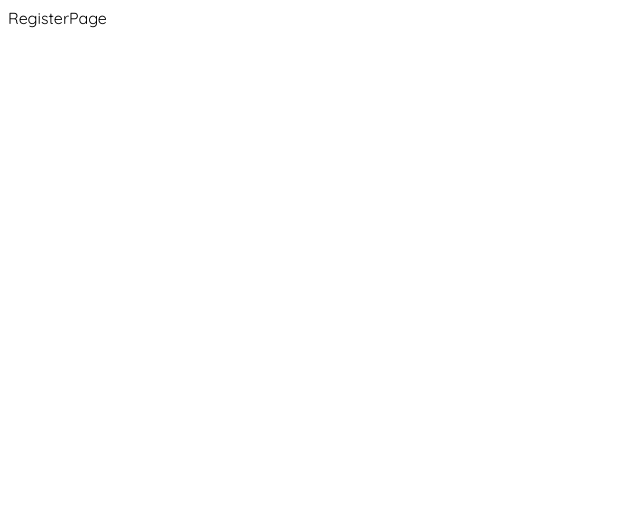
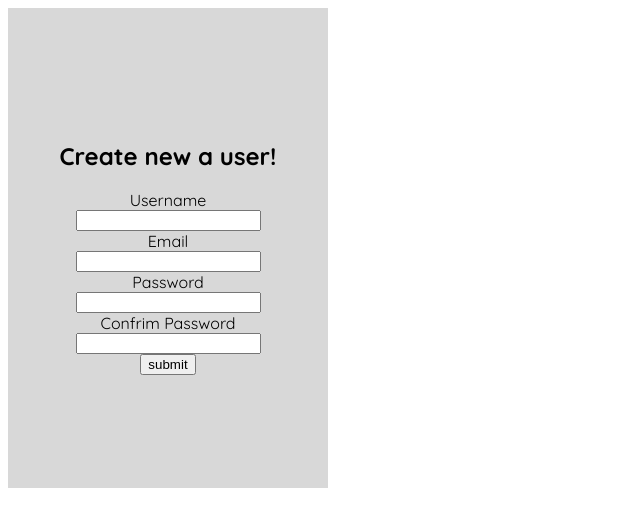
Before and after one commit to Pspanchig/FinancialWeb, a React (Vite) app: page /FinancialWeb/register in a window 1280 px wide. Shown: the top 526 px of the page, without its empty margins (0-640 px from the left). Built offline with nearby package versions, Linux system fonts and the light colour scheme.

Commit message:
Security Menu

```diff
--- a/src/App.tsx
+++ b/src/App.tsx
@@ -2,6 +2,8 @@
 import { BrowserRouter as Router, Routes, Route} from 'react-router-dom';
 import LoginMenu from './Pages/LoginMenu';
 import RegisterPage from './Pages/RegisterPage';
+import Protected from './Pages/Protected';
+import AppRoutes from './Pages/AppRoutes';
 
 function App() {
 
@@ -10,6 +12,7 @@ function App() {
       <Routes>
         <Route path="/FinancialWeb/" element={<LoginMenu />} />
         <Route path="/FinancialWeb/register" element={<RegisterPage />} />
+        <Route path="/FinancialWeb/app/*" element={<Protected component ={AppRoutes}/>} />
       </Routes>
     </Router>
   )
--- /dev/null
+++ b/src/Pages/AppRoutes.tsx
@@ -0,0 +1,12 @@
+import {Routes, Route}  from "react-router-dom";
+import Dashboard from "./Dashboard";
+
+const AppRoutes = () => {
+  return (
+    <Routes>
+        <Route path="/" element={<Dashboard />} />
+    </Routes>
+  )
+}
+
+export default AppRoutes
--- /dev/null
+++ b/src/Pages/Dashboard.tsx
@@ -0,0 +1,9 @@
+// import React from 'react'
+
+const Dashboard = () => {
+  return (
+    <div>Dashboard</div>
+  )
+}
+
+export default Dashboard
--- a/src/Pages/LoginMenu.tsx
+++ b/src/Pages/LoginMenu.tsx
@@ -1,4 +1,4 @@
-import './LoginPage.css'
+import './Css/LoginPage.css'
 
 import LoginForm from '../components/LoginMenu/LoginForm'
 import { useNavigate } from 'react-router-dom'
--- /dev/null
+++ b/src/Pages/Protected.tsx
@@ -0,0 +1,65 @@
+import React, { useEffect, useState } from "react";
+import { useNavigate } from "react-router-dom";
+import Alert from "../components/Protected/Alert";
+
+interface ProtectedProps {
+  component: React.ComponentType;
+}
+
+const Protected: React.FC<ProtectedProps> = ({ component: Component }) => {
+
+  const Navigate = useNavigate();
+  const [access, setAcces] = useState<boolean>(false);
+  const [url] = useState<string>(`https://localhost:7083/api/Users/${localStorage.getItem("CurrentUser")}`);
+
+  async function UserFromDB(): Promise<any> {
+    try{
+      const response = await fetch(url);
+      const data = await response.json();
+      return data;
+    } catch(error){
+      alert('There was a problem with the server connection:' + error);
+    }
+  }
+
+  async function CheckUser(): Promise<any>{
+    const promiseUser: {id: string, status: boolean} = await UserFromDB();
+    const currentUser: string = localStorage.getItem("CurrentUser") ?? "";
+
+    if((promiseUser.id === currentUser) && promiseUser.status === true){
+        setTimeout(() => {
+          console.log(promiseUser.status)
+          setAcces(true)
+        }, 2000);
+    } else{
+      setTimeout(() => {
+        setAcces(false)
+        alert("Verification failed, try login again :c")
+        Navigate('/FinancialWeb/')
+      }, 2000);
+    }
+  }
+
+  useEffect(() =>{
+    CheckUser();
+  })
+
+
+  return (
+    <>
+      {
+        access === true &&(
+          <Component />
+        )
+      }
+      {
+        access === false &&(
+          <Alert></Alert>
+        )
+      }
+    </>
+
+  );
+};
+
+export default Protected;
--- a/src/Pages/RegisterPage.tsx
+++ b/src/Pages/RegisterPage.tsx
@@ -1,7 +1,8 @@
+import RegisterForms from "../components/Register/RegisterForms"
 
 const RegisterPage = () => {
   return (
-    <div>RegisterPage</div>
+    <RegisterForms></RegisterForms>
   )
 }
 
--- a/src/components/LoginMenu/LoginForm.tsx
+++ b/src/components/LoginMenu/LoginForm.tsx
@@ -16,16 +16,18 @@ const LoginForm = () => {
       const response = await fetch(url);
       const data = await response.json();
       return data;
-    } catch{
-      alert('There was a problem with the server connection');
+    } catch(error){
+      alert('There was a problem with the server connection:' + error);
     }
   }
 
   async function AllowLoggin(): Promise<void>{
     const users = await UsersFromDB();
-    const findUser = users.find((u: { username: string , password: string}) => u.username === username && u.password === password);
-    localStorage.setItem("CurrentUser", findUser.id);
 
+    if(username !== null && password !== null){
+      const findUser = users.find((u: { username: string , password: string}) => u.username === username.toLowerCase() && u.password === password);
+
+      if(findUser !== undefined){
         const updateState: User = {
           username: findUser.username,
           email: findUser.email,
@@ -34,7 +36,16 @@ const LoginForm = () => {
         };
 
         const putUrl : string = `${url}/${findUser.id}`
+        CallEndPoint(putUrl,updateState,findUser);
+      } else{
+        alert("User not found");
+      }
+    }
+  }
 
+  async function CallEndPoint(putUrl: string, updateState: User, findUser: any) : Promise<any>{
+    try{
+      localStorage.setItem("CurrentUser", findUser.id);
       fetch(putUrl, {
         method: 'PUT',
         headers: {
@@ -43,7 +54,11 @@ const LoginForm = () => {
         body: JSON.stringify(updateState),
       })
       .then()
-    .then(() => Navigate('/dashboard'))
+      .then(() => Navigate('/FinancialWeb/App/'))
+
+    } catch(error){
+      alert('There was a problem with the server connection:' + error);
+    }
   }
 
   return (
--- /dev/null
+++ b/src/components/Protected/Alert.tsx
@@ -0,0 +1,11 @@
+
+const Alert = () => {
+  return (
+    <section>
+        <h2>Alert</h2>
+        <p>This is an alert message.</p>
+    </section>
+  )
+}
+
+export default Alert
--- /dev/null
+++ b/src/components/Register/RegisterForms.tsx
@@ -0,0 +1,75 @@
+import { useState } from "react"
+import { useNavigate } from "react-router-dom"
+import './RgisterForms.css'
+
+const RegisterForms = () => {
+    const [username, setUsername] = useState<string>('')
+    const [email, setEmail] = useState<string>('')
+    const [password, setPassword] = useState<string>('')
+    const [confirmPassword, setconfirmPassword] = useState<string>('')
+    const [api, setApi] = useState<string>('https://localhost:7083/api/Users')
+    const Navigate = useNavigate();
+
+    async function ConnectToServer(): Promise<any>{
+        const response = await fetch(api);
+        const data = await response.json();
+        console.log(data)
+    }
+
+    async function CreateNewUser(): Promise<any>{
+        let UserInformation : User = CreateUser();
+
+        try{
+            const response = await fetch(api,{
+                method: 'POST',
+                headers: {
+                  'Content-Type': 'application/json',
+                },
+                body: JSON.stringify(UserInformation),
+            })
+            .then()
+            .then(() => Navigate('/FinancialWeb/'))
+        } catch{
+            alert("Error with server connection");
+        }
+
+        ConnectToServer();
+    }
+
+    function CreateUser() : User{
+        const user: User = {
+            username: username.toLowerCase(),
+            email: email,
+            password: password,
+            status: false
+        };
+        return user;
+    }
+
+
+  return (
+    <section className='RegisterForm'>
+        <h1>Create new a user!</h1>
+        <label htmlFor="username">Username</label>
+        <input type="text" value={username} onChange={(e) => setUsername(e.target.value)}/>
+        <label htmlFor="email">Email</label>
+        <input type="email" value={email} onChange={(e) => setEmail(e.target.value)}/>
+        <label htmlFor="password">Password</label>
+        <input type="password" value={password} onChange={(e) => setPassword(e.target.value)}/>
+        <label htmlFor="confirmPassword">Confrim Password</label>
+        <input type="password" value={confirmPassword} onChange={(e)=>setconfirmPassword(e.target.value)}/>
+        <button type="submit" onClick={CreateNewUser}>submit</button>
+    </section>
+  )
+}
+
+export default RegisterForms
+
+
+interface User{
+    username: string,
+    email: string,
+    password: string,
+    status: boolean
+
+}
--- /dev/null
+++ b/src/components/Register/RgisterForms.css
@@ -0,0 +1,9 @@
+.RegisterForm{
+    width: 40vh;
+    height: 60vh;
+    display: flex;
+    flex-direction: column;
+    background-color: rgba(172, 172, 172, 0.472);
+    justify-content: center;
+    align-items: center;
+}
```
Also changed, not shown: src/Pages/Css/LoginPage.css (renamed from src/Pages/LoginPage.css). Lines whose indentation alone changed are shown as unchanged.
